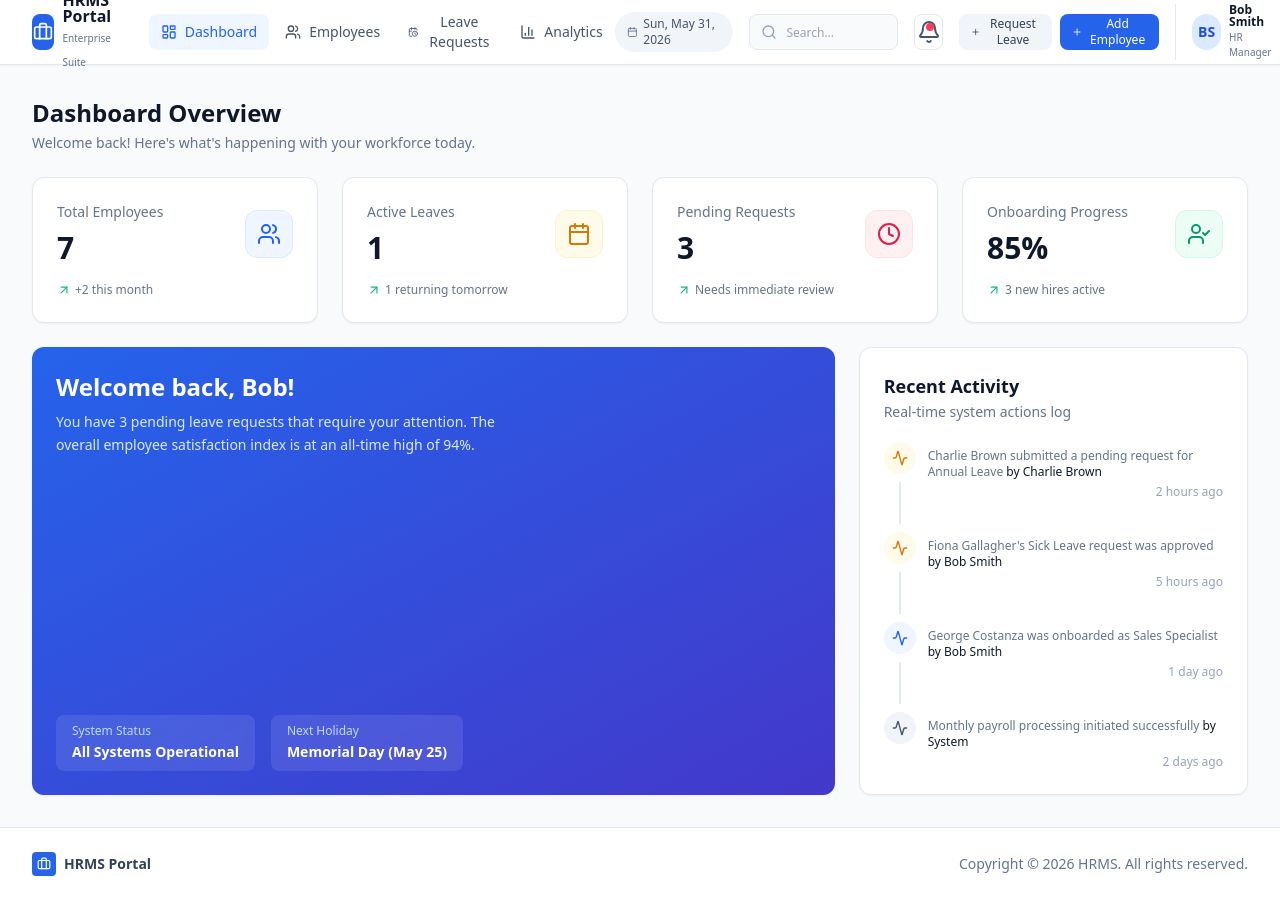
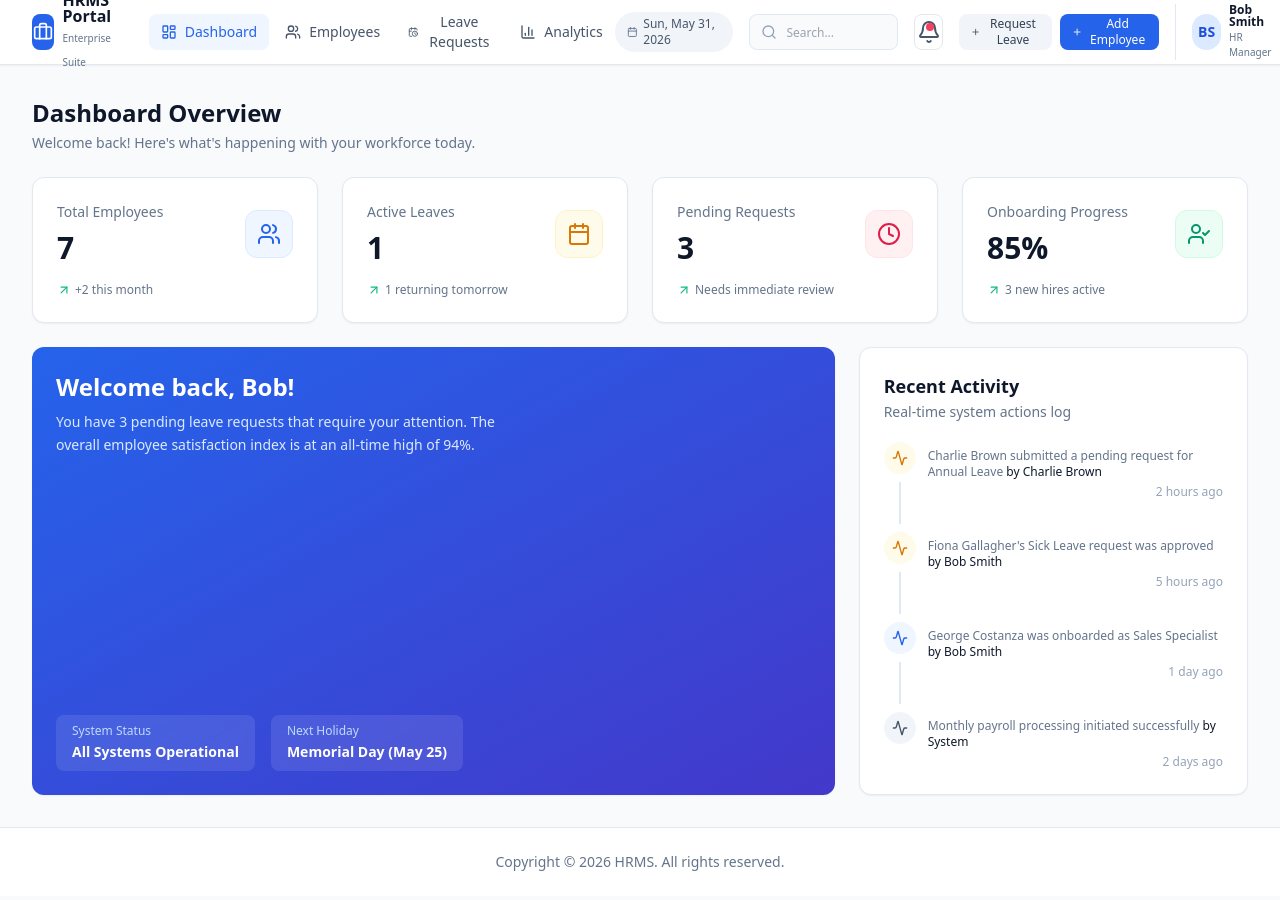
Before and after one commit to muhil0304/HRMS, a React (Vite) app: page / in a window 1280 px wide. Built offline with nearby package versions, Linux system fonts and the light colour scheme.

Commit message:
SCRUM-32: Remove the logo things in the footer component just the copyright text should be in center

```diff
--- a/src/components/Footer.tsx
+++ b/src/components/Footer.tsx
@@ -1,17 +1,10 @@
 import React from 'react';
-import { Briefcase } from 'lucide-react';
 
 export const Footer: React.FC = () => {
   return (
     <footer className="w-full border-t border-slate-200 bg-white py-6 mt-auto">
-      <div className="max-w-7xl mx-auto px-4 sm:px-8 flex flex-col sm:flex-row items-center justify-between gap-4 text-slate-500 text-sm">
-        <div className="flex items-center gap-2">
-          <div className="flex h-6 w-6 items-center justify-center rounded bg-blue-600 text-white">
-            <Briefcase className="h-3.5 w-3.5" />
-          </div>
-          <span className="font-semibold text-slate-700">HRMS Portal</span>
-        </div>
-        <p className="text-center sm:text-right">
+      <div className="max-w-7xl mx-auto px-4 sm:px-8 flex items-center justify-center text-slate-500 text-sm">
+        <p className="text-center">
           Copyright &copy; 2026 HRMS. All rights reserved.
         </p>
       </div>
--- a/src/components/Sidebar.tsx
+++ b/src/components/Sidebar.tsx
@@ -4,7 +4,6 @@ import {
   Users,
   CalendarClock,
   BarChart3,
-  Settings,
   LogOut,
   Briefcase
 } from 'lucide-react';
```
